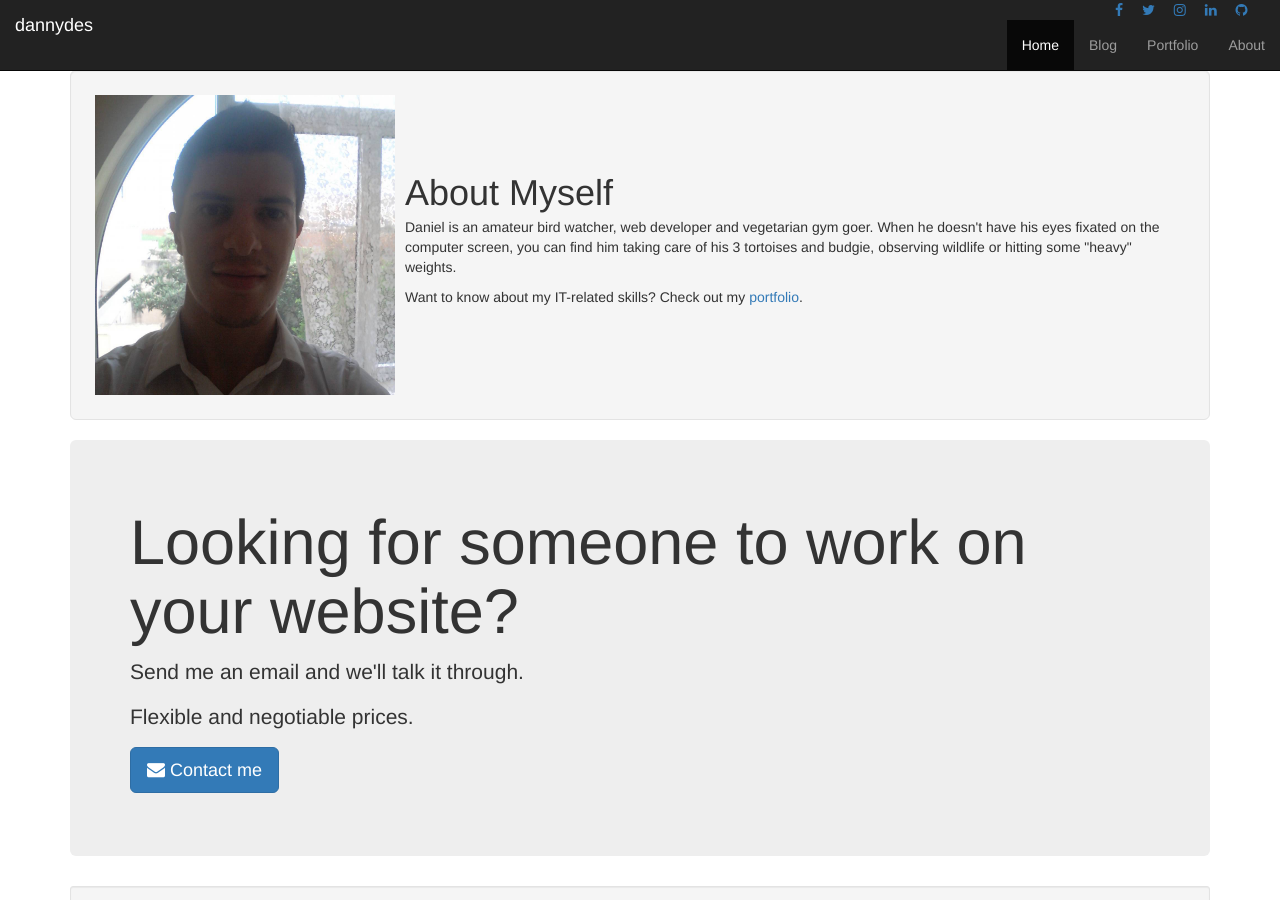
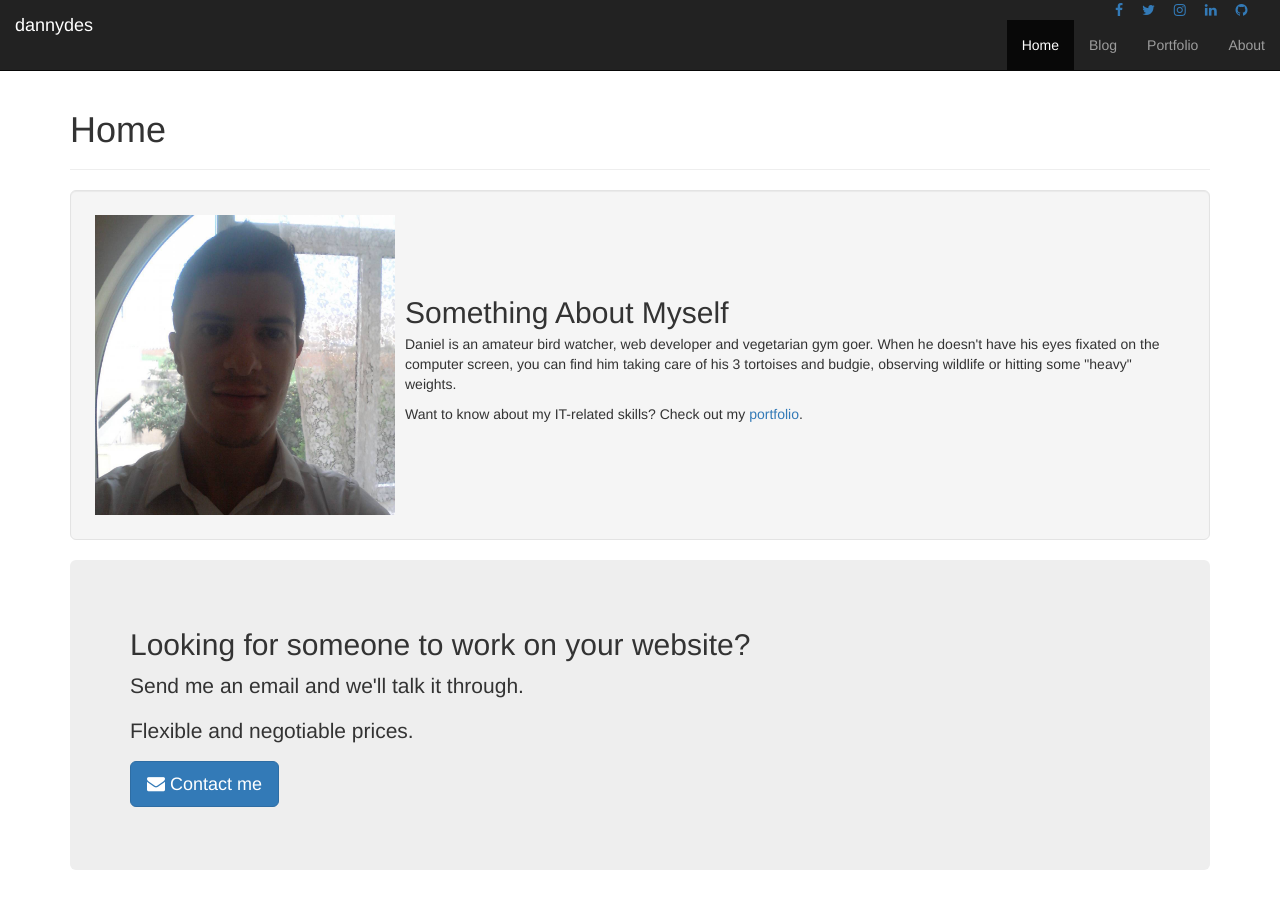
Before and after one commit to dannydes/dannydes.github.io, a Jekyll site: the page built from index.html, in a window 1280 px wide and 900 px high. Built offline with Jekyll 4.4.1, drawn with Linux system fonts in a browser that asks for light colours; nearby versions of some CDN libraries.

Commit message:
content reorganisation

```diff
--- a/_includes/footer.html
+++ b/_includes/footer.html
@@ -1,3 +1,4 @@
+		</div>
 		<script src="https://maxcdn.bootstrapcdn.com/bootstrap/3.3.6/js/bootstrap.min.js"></script>
 		<script>
 		  (function(i,s,o,g,r,a,m){i['GoogleAnalyticsObject']=r;i[r]=i[r]||function(){
--- a/_includes/header.html
+++ b/_includes/header.html
@@ -36,7 +36,7 @@
 				</div>
 				<div class="collapse navbar-collapse" id="main-menu">
 					<ul class="nav navbar-nav navbar-right">
-						<li{% if page.title == 'dannydes' %} class="active"{% endif %}><a href="{{ site.url }}">Home</a></li>
+						<li{% if page.title == 'Home' %} class="active"{% endif %}><a href="{{ site.url }}">Home</a></li>
 						<li{% if page.title == 'Blog' %} class="active"{% endif %}><a href="{{ site.url }}/blog">Blog</a></li>
 						<li{% if page.title == 'Portfolio' %} class="active"{% endif %}><a href="{{ site.url }}/portfolio">Portfolio</a></li>
 						<li{% if page.title == 'About' %} class="active"{% endif %}><a href="{{ site.url }}/about">About</a></li>
@@ -44,3 +44,7 @@
 				</div>
 			</div>
 		</nav>
+		<div class="container">
+			<div class="page-header">
+				<h1>{{ page.title }}</h1>
+			</div>
--- a/_layouts/default.html
+++ b/_layouts/default.html
@@ -1,7 +1,3 @@
 {% include header.html %}
-<section class="main">
-	<div class="container">
-		{{ content }}
-	</div>
-</section>
+{{ content }}
 {% include footer.html %}
--- a/_layouts/post.html
+++ b/_layouts/post.html
@@ -3,7 +3,6 @@ layout: default
 ---
 
 <div id="post">
-	<h1>{{ page.title }}</h1>
 	{{ content }}
 	<p><strong>Filed under <a href="{{ site.url }}/{{ page.category }}">{{ page.category }}</a></strong></p>
 	<strong>Tags</strong>
--- a/index.html
+++ b/index.html
@@ -1,6 +1,6 @@
 ---
 layout: default
-title: dannydes
+title: Home
 post_limit: 5
 ---
 
@@ -9,7 +9,7 @@ post_limit: 5
 		<img class="media-object" src="{{ site.url }}/img/danieldesira.jpg" alt="picture of myself" height="300" width="300">
 	</div>
 	<div class="media-body media-middle">
-		<h1 class="media-heading">About Myself</h1>
+		<h2 class="media-heading">Something About Myself</h2>
 		<p>Daniel is an amateur bird watcher, web developer and vegetarian gym goer. When he doesn't have his eyes fixated on the computer screen, you can find him
 		taking care of his 3 tortoises and budgie, observing wildlife or hitting some "heavy" weights.</p>
 		<p>Want to know about my IT-related skills? Check out my <a href="portfolio">portfolio</a>.
@@ -17,18 +17,18 @@ post_limit: 5
 </div>
 
 <div class="jumbotron">
-	<h1>Looking for someone to work on your website?</h1>
+	<h2>Looking for someone to work on your website?</h2>
 	<p>Send me an email and we'll talk it through.</p>
 	<p>Flexible and negotiable prices.</p>
 	<p><a href="mailto:desiradaniel2007@gmail.com" class="btn btn-primary btn-lg" role="button"><i class="fa fa-envelope"></i> Contact me</a></p>
 </div>
 
 <div class="well well-sm">
-	<h1>Recent Blog Posts</h1>
+	<h2>Recent Blog Posts</h2>
 	{% include post-list.html %}
 </div>
 
 <div class="well well-sm">
-	<h1><i class="fa fa-firefox"></i>Enjoy using Firefox?</h1>
+	<h2><i class="fa fa-firefox"></i>Enjoy using Firefox?</h2>
 	<p>Check out <a href="https://addons.mozilla.org/en-US/firefox/user/goodguydan/" target="_blank">my Firefox addons</a>!</p>
 </div>
```
Also changed, not shown: portfolio/index.html (+5 -5 lines).
